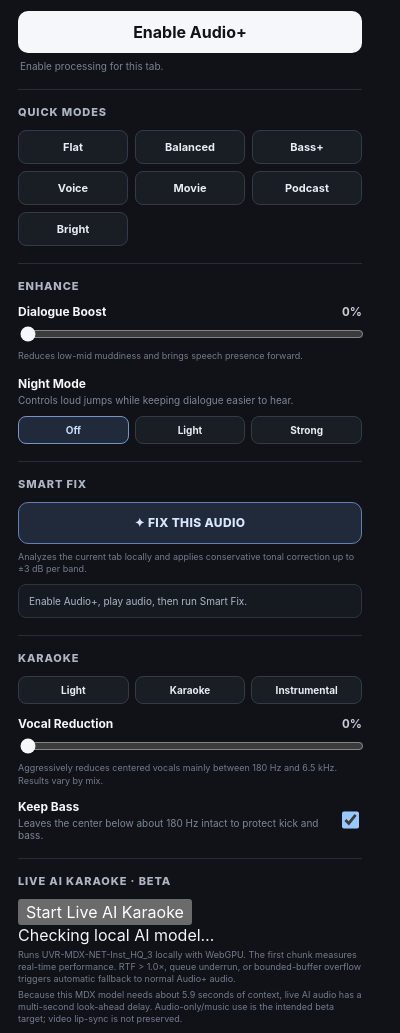
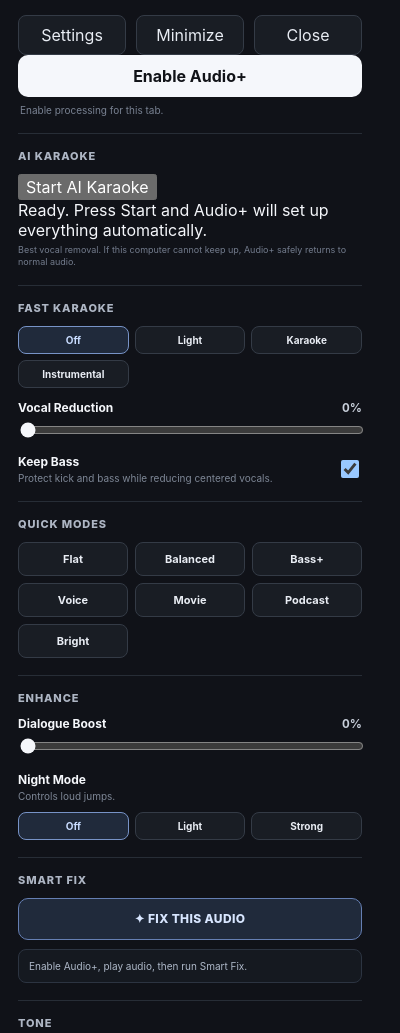
Before and after one commit to ylnyorulmaz/audioplus, a browser extension: page popup.html in a window 400 px wide. Shown: the part 64-1097 px from the top of the page. Drawn offline with Linux system fonts and the light colour scheme.

Commit message:
feat: simplify persistent one-click karaoke controls

```diff
--- a/popup.html
+++ b/popup.html
@@ -9,39 +9,22 @@
 <body>
   <main class="panel">
     <header class="header"><div><div class="brand">AUDIO+</div><div id="siteLabel" class="site">Current tab</div></div><span id="statusPill" class="status status-off">OFF</span></header>
+    <div class="actions"><button id="settingsButton" class="secondary" type="button">Settings</button><button id="minimizeWindow" class="secondary" type="button">Minimize</button><button id="closeWindow" class="secondary" type="button">Close</button></div>
+
     <button id="powerButton" class="power" type="button">Enable Audio+</button>
     <p id="powerHint" class="power-hint">Enable processing for this tab.</p>
 
-    <section class="section" aria-labelledby="quickModesHeading"><div class="section-title" id="quickModesHeading">Quick modes</div><div id="presetGrid" class="preset-grid" aria-label="Built-in audio presets"></div></section>
-
-    <section class="section" aria-labelledby="enhanceHeading">
-      <div class="section-title" id="enhanceHeading">Enhance</div>
-      <div class="control-group compact">
-        <div class="control-heading"><label for="dialogueBoostSlider">Dialogue Boost</label><output id="dialogueBoostValue" for="dialogueBoostSlider">0%</output></div>
-        <input id="dialogueBoostSlider" type="range" min="0" max="100" step="5" value="0" />
-        <p class="control-note">Reduces low-mid muddiness and brings speech presence forward.</p>
-      </div>
-      <div class="night-mode-row">
-        <div><strong>Night Mode</strong><small>Controls loud jumps while keeping dialogue easier to hear.</small></div>
-        <div id="nightModeButtons" class="segmented" role="group" aria-label="Night Mode">
-          <button type="button" data-night-mode="off" aria-pressed="true">Off</button>
-          <button type="button" data-night-mode="light" aria-pressed="false">Light</button>
-          <button type="button" data-night-mode="strong" aria-pressed="false">Strong</button>
-        </div>
-      </div>
-    </section>
-
-    <section class="section smart-fix-section" aria-labelledby="smartFixHeading">
-      <div class="section-title" id="smartFixHeading">Smart Fix</div>
-      <button id="smartFixButton" class="smart-fix-button" type="button">✦ FIX THIS AUDIO</button>
-      <p class="control-note smart-fix-note">Analyzes the current tab locally and applies conservative tonal correction up to ±3 dB per band.</p>
-      <div id="smartFixResult" class="smart-fix-result" role="status" aria-live="polite">Enable Audio+, play audio, then run Smart Fix.</div>
-      <button id="clearSmartFixButton" class="small-button smart-fix-clear" type="button" hidden>Clear Smart Fix</button>
+    <section class="section live-ai-section" aria-labelledby="liveAiHeading">
+      <div class="section-title" id="liveAiHeading">AI Karaoke</div>
+      <button id="liveAiButton" class="live-ai-button" type="button">Start AI Karaoke</button>
+      <div id="liveAiStatus" class="live-ai-status" role="status" aria-live="polite">Ready. Press Start and Audio+ will set up everything automatically.</div>
+      <p class="control-note">Best vocal removal. If this computer cannot keep up, Audio+ safely returns to normal audio.</p>
     </section>
 
     <section class="section" aria-labelledby="karaokeHeading">
-      <div class="section-title" id="karaokeHeading">Karaoke</div>
+      <div class="section-title" id="karaokeHeading">Fast Karaoke</div>
       <div class="karaoke-presets segmented" role="group" aria-label="Vocal Reduction modes">
+        <button type="button" data-vocal-preset="0" aria-pressed="true">Off</button>
         <button type="button" data-vocal-preset="45" aria-pressed="false">Light</button>
         <button type="button" data-vocal-preset="82" aria-pressed="false">Karaoke</button>
         <button type="button" data-vocal-preset="100" aria-pressed="false">Instrumental</button>
@@ -49,24 +32,23 @@
       <div class="control-group compact karaoke-control">
         <div class="control-heading"><label for="vocalReductionSlider">Vocal Reduction</label><output id="vocalReductionValue" for="vocalReductionSlider">0%</output></div>
         <input id="vocalReductionSlider" type="range" min="0" max="100" step="5" value="0" />
-        <p class="control-note">Aggressively reduces centered vocals mainly between 180 Hz and 6.5 kHz. Results vary by mix.</p>
       </div>
-      <label class="toggle-row karaoke-bass" for="keepBassToggle"><span><strong>Keep Bass</strong><small>Leaves the center below about 180 Hz intact to protect kick and bass.</small></span><input id="keepBassToggle" type="checkbox" checked /></label>
+      <label class="toggle-row karaoke-bass" for="keepBassToggle"><span><strong>Keep Bass</strong><small>Protect kick and bass while reducing centered vocals.</small></span><input id="keepBassToggle" type="checkbox" checked /></label>
     </section>
 
-    <section class="section live-ai-section" aria-labelledby="liveAiHeading">
-      <div class="section-title" id="liveAiHeading">Live AI Karaoke · Beta</div>
-      <button id="liveAiButton" class="live-ai-button" type="button">Start Live AI Karaoke</button>
-      <div id="liveAiStatus" class="live-ai-status" role="status" aria-live="polite">Checking local AI model…</div>
-      <p class="control-note">Runs UVR-MDX-NET-Inst_HQ_3 locally with WebGPU. The first chunk measures real-time performance. RTF &gt; 1.0×, queue underrun, or bounded-buffer overflow triggers automatic fallback to normal Audio+ audio.</p>
-      <p class="control-note">Because this MDX model needs about 5.9 seconds of context, live AI audio has a multi-second look-ahead delay. Audio-only/music use is the intended beta target; video lip-sync is not preserved.</p>
-      <a id="liveAiInstallLink" class="ai-lab-link" href="ai-lab.html" target="_blank" rel="noopener">Install / verify AI model in Lab</a>
+    <section class="section" aria-labelledby="quickModesHeading"><div class="section-title" id="quickModesHeading">Quick modes</div><div id="presetGrid" class="preset-grid" aria-label="Built-in audio presets"></div></section>
+
+    <section class="section" aria-labelledby="enhanceHeading">
+      <div class="section-title" id="enhanceHeading">Enhance</div>
+      <div class="control-group compact"><div class="control-heading"><label for="dialogueBoostSlider">Dialogue Boost</label><output id="dialogueBoostValue" for="dialogueBoostSlider">0%</output></div><input id="dialogueBoostSlider" type="range" min="0" max="100" step="5" value="0" /></div>
+      <div class="night-mode-row"><div><strong>Night Mode</strong><small>Controls loud jumps.</small></div><div id="nightModeButtons" class="segmented" role="group" aria-label="Night Mode"><button type="button" data-night-mode="off" aria-pressed="true">Off</button><button type="button" data-night-mode="light" aria-pressed="false">Light</button><button type="button" data-night-mode="strong" aria-pressed="false">Strong</button></div></div>
     </section>
 
-    <section class="section ai-lab-teaser" aria-labelledby="aiLabHeading">
-      <div class="section-title" id="aiLabHeading">AI Karaoke Lab · Experimental</div>
-      <p class="control-note">Verify the exact HQ3 model, benchmark WebGPU, and separate local files into Instrumental + Vocals. The verified model is stored locally for Live AI Karaoke.</p>
-      <a class="ai-lab-link" href="ai-lab.html" target="_blank" rel="noopener">Open AI Karaoke Lab</a>
+    <section class="section smart-fix-section" aria-labelledby="smartFixHeading">
+      <div class="section-title" id="smartFixHeading">Smart Fix</div>
+      <button id="smartFixButton" class="smart-fix-button" type="button">✦ FIX THIS AUDIO</button>
+      <div id="smartFixResult" class="smart-fix-result" role="status" aria-live="polite">Enable Audio+, play audio, then run Smart Fix.</div>
+      <button id="clearSmartFixButton" class="small-button smart-fix-clear" type="button" hidden>Clear Smart Fix</button>
     </section>
 
     <section class="section" aria-labelledby="toneHeading"><div class="section-title" id="toneHeading">Tone</div>
@@ -80,20 +62,12 @@
 
     <section class="section" aria-labelledby="customPresetHeading"><div class="section-title" id="customPresetHeading">Custom presets</div><div class="preset-library-row"><select id="customPresetSelect" aria-label="Saved custom presets"><option value="">No saved presets</option></select><button id="applyCustomPreset" class="small-button" type="button" disabled>Apply</button><button id="deleteCustomPreset" class="small-button danger" type="button" disabled>Delete</button></div><div class="save-preset-row"><input id="customPresetName" type="text" maxlength="40" placeholder="Preset name" aria-label="Preset name" /><button id="saveCustomPreset" class="small-button" type="button">Save current</button></div></section>
 
-    <details id="advancedPanel" class="advanced">
-      <summary>Advanced <span>Analyzer + 10-band EQ</span></summary>
-      <div class="spectrum-panel" aria-label="Live input spectrum">
-        <div class="spectrum-heading"><strong>Live spectrum</strong><span id="spectrumStatus">Idle</span></div>
-        <div id="spectrumBars" class="spectrum-bars"></div>
-        <div id="spectrumMetrics" class="spectrum-metrics">Enable Audio+ to view the live input spectrum.</div>
-      </div>
-      <div id="eqGrid" class="eq-grid" aria-label="10-band equalizer"></div>
-      <div class="advanced-footer"><div class="control-group compact"><div class="control-heading"><label for="preampSlider">Preamp</label><output id="preampValue" for="preampSlider">0 dB</output></div><input id="preampSlider" type="range" min="-12" max="6" step="0.5" value="0" /></div><label class="toggle-row" for="autoHeadroom"><span><strong>Auto headroom</strong><small id="headroomValue">0 dB compensation</small></span><input id="autoHeadroom" type="checkbox" checked /></label></div>
-    </details>
+    <details id="advancedPanel" class="advanced"><summary>Advanced <span>Analyzer + 10-band EQ</span></summary><div class="spectrum-panel" aria-label="Live input spectrum"><div class="spectrum-heading"><strong>Live spectrum</strong><span id="spectrumStatus">Idle</span></div><div id="spectrumBars" class="spectrum-bars"></div><div id="spectrumMetrics" class="spectrum-metrics">Enable Audio+ to view the live input spectrum.</div></div><div id="eqGrid" class="eq-grid" aria-label="10-band equalizer"></div><div class="advanced-footer"><div class="control-group compact"><div class="control-heading"><label for="preampSlider">Preamp</label><output id="preampValue" for="preampSlider">0 dB</output></div><input id="preampSlider" type="range" min="-12" max="6" step="0.5" value="0" /></div><label class="toggle-row" for="autoHeadroom"><span><strong>Auto headroom</strong><small id="headroomValue">0 dB compensation</small></span><input id="autoHeadroom" type="checkbox" checked /></label></div></details>
 
     <div class="actions"><button id="bypassButton" class="secondary" type="button" aria-pressed="false">Bypass</button><button id="resetButton" class="secondary" type="button">Reset</button></div>
-    <p id="message" class="message" role="status" aria-live="polite"></p><p class="privacy">Audio, model weights, and AI processing stay on your device.</p>
+    <p id="message" class="message" role="status" aria-live="polite"></p><p class="privacy">Audio and AI processing stay on your device.</p>
   </main>
+  <script type="module" src="window-controls.js"></script>
   <script type="module" src="popup.js"></script>
   <script type="module" src="v2-dynamics.js"></script>
   <script type="module" src="v2-smart-fix.js"></script>
```
